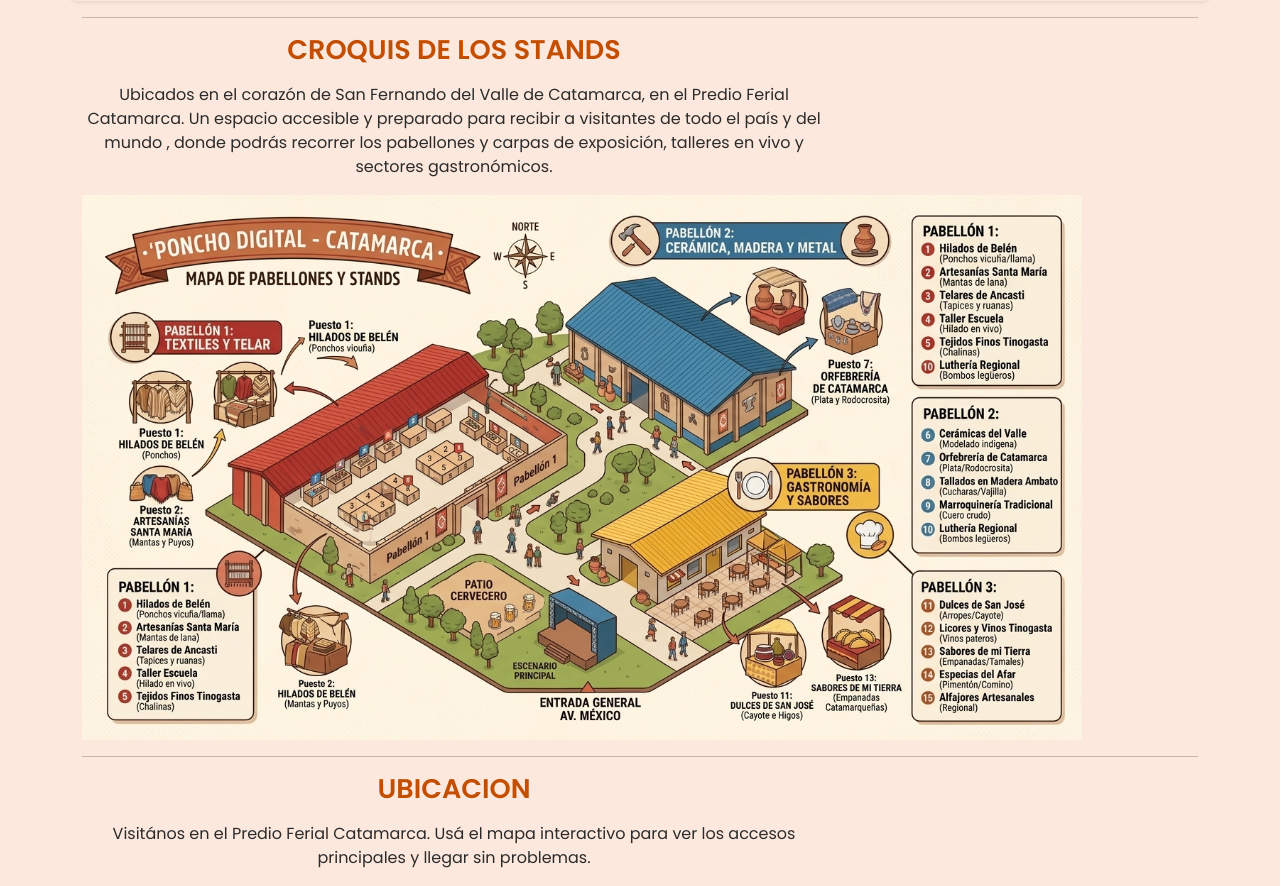
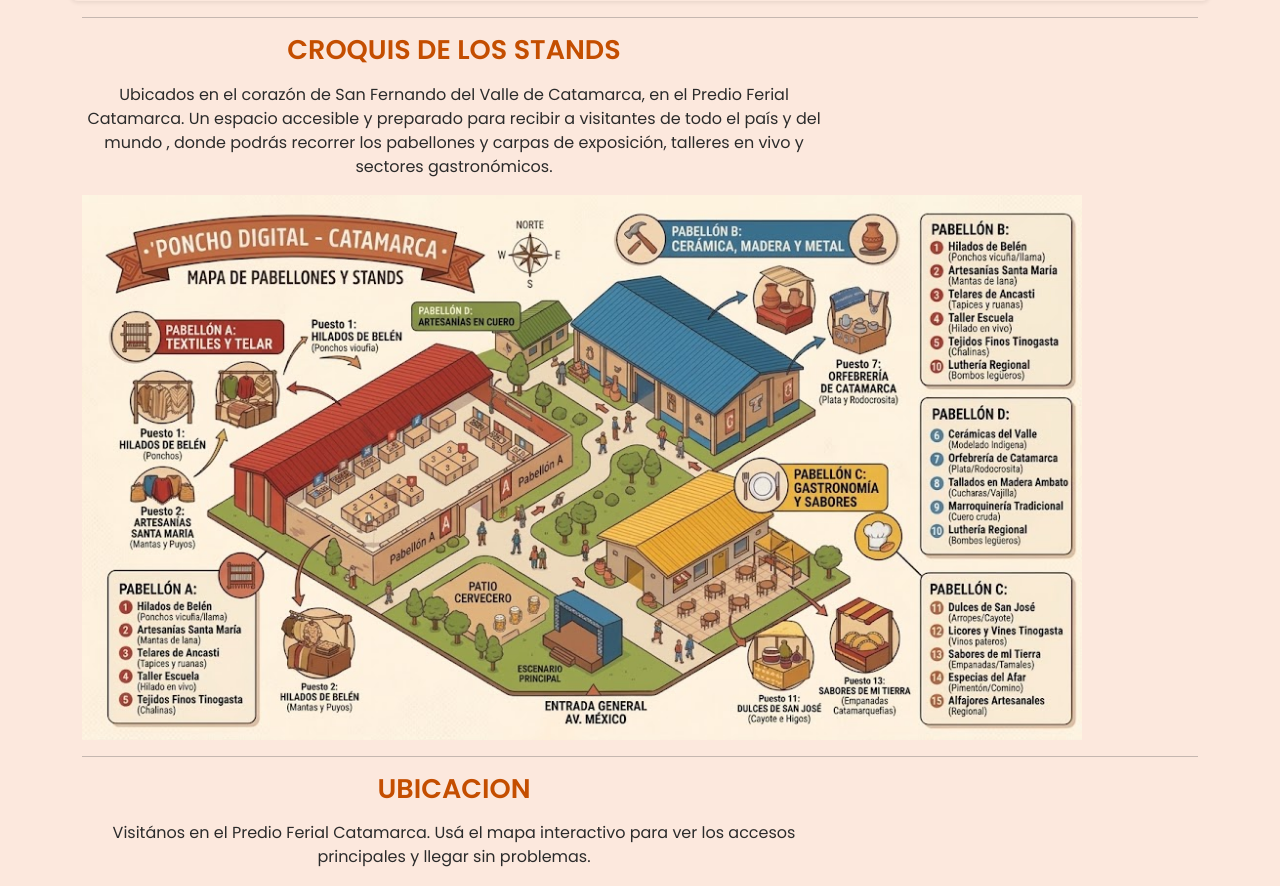
Before and after one commit to J0C4P/TPLaboratorio-Programacion3, a Django app: page / in a window 1280 px wide. Shown: the part 917-1803 px from the top of the page. Run offline with Django 5.2, Linux system fonts and the light colour scheme; grey boxes are pictures that could not be loaded.

Commit message:
Corregir croquis pabellones

```diff
--- a/Django/ponchoVirtual/ponchoVirtual/templates/base/portada.html
+++ b/Django/ponchoVirtual/ponchoVirtual/templates/base/portada.html
@@ -85,7 +85,7 @@
         </div>
 
          <div class="col-12 col-md-4 text-center">
-            <img src="{% static 'img/portada_4.jpg' %}" alt="croquis" width="1000"  >
+            <img src="{% static 'img/portada_4n.jpg' %}" alt="croquis" width="1000"  >
 
         </div>
         <!---esto es mapa que lo saque de bootstrat chicos , es un mapa vacio por las dudas
```
Also changed, not shown: Django/ponchoVirtual/ponchoVirtual/static/img/portada_4.jpg (deleted), Django/ponchoVirtual/ponchoVirtual/static/img/portada_4n.jpg (added).
